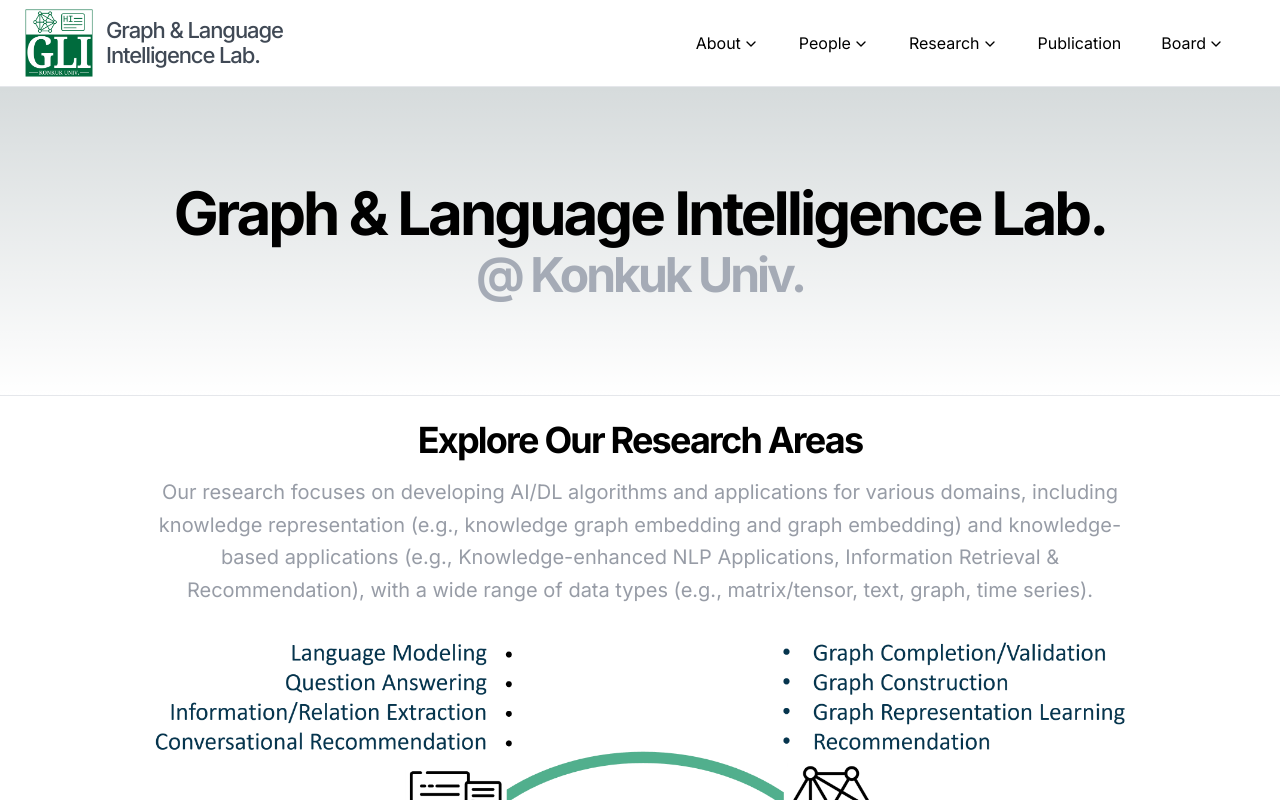
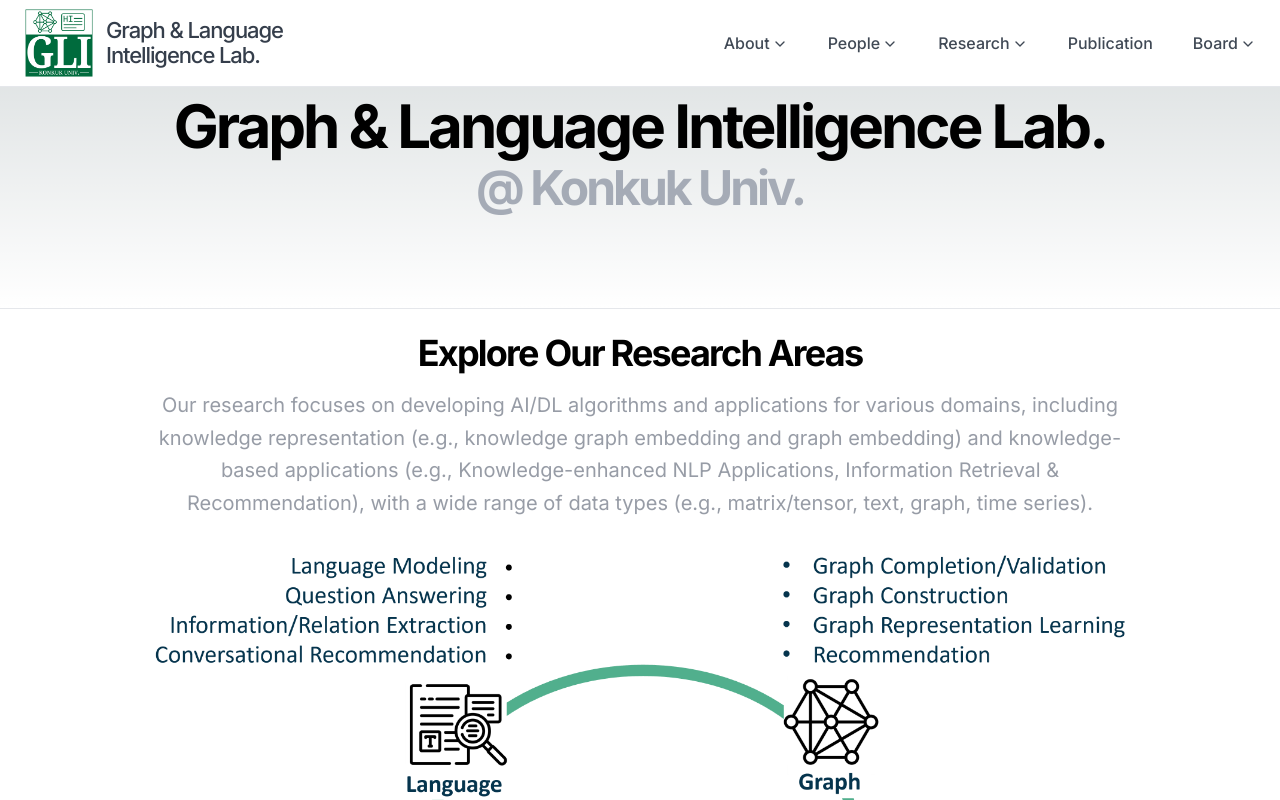
Before and after one commit to GLI-Lab/GLI-Lab, a Next.js app: page / in a window 1280 px wide. Shown: the top 800 px of the page. Built offline with nearby package versions, Linux system fonts and the light colour scheme.

Commit message:
reduce the logo size according to scrolling

```diff
--- a/src/components/Header_v2.tsx
+++ b/src/components/Header_v2.tsx
@@ -1,7 +1,7 @@
 "use client"  // useStatus 때문에
 
 import Image from 'next/image'
-import { useState } from "react"
+import { useState, useEffect } from "react"
 import Link from "next/link"
 import { ChevronDown, Menu } from "lucide-react"
 import * as React from "react";
@@ -9,6 +9,24 @@ import * as React from "react";
 export default function Header() {
   const [menu, setMenu] = useState (false)
   const [activeMenu, setActiveMenu] = useState<number | null>(null);
+
+  const [isScrolled, setIsScrolled] = useState(false);
+
+  useEffect(() => {
+    const handleScroll = () => {
+      if (window.scrollY > 50) {
+        setIsScrolled(true);
+      } else {
+        setIsScrolled(false);
+      }
+    };
+
+    window.addEventListener('scroll', handleScroll);
+
+    return () => {
+      window.removeEventListener('scroll', handleScroll);
+    };
+  }, []);
 
   // 메뉴 항목 정의 (서브 메뉴를 포함할 수 있도록)
   const menus = [
@@ -54,18 +72,17 @@ export default function Header() {
   ];
 
   return (
-    <nav className="bg-white w-full border-b md:border-b-1">
-      <div className="items-center max-w-screen-xl pl-6 pr-6 mx-auto md:flex md:pr-14">
-        <div className="flex items-center justify-between py-2">
+    // 항상 상단에 고정: fixed top-0
+    <nav className="fixed top-0 bg-white w-full border-b md:border-b-1">
+      <div className="items-center max-w-screen-xl pl-6 pr-6 mx-auto md:flex">
+        <div className={`flex items-center justify-between ${isScrolled ? "py-1" : "py-2"}`}>
 
           {/* 네비게이션 로고 */}
           <Link href="/" className="items-center flex min-w-[270px]">
-            {/*lg:h-20 lg:w-20*/}
-            <div className="h-[70px] w-[70px]">
+            <div className={`${isScrolled ? "h-[55px] w-[55px] transition-all duration-500" : "h-[70px] w-[70px]"}`}>
               <Image src="/GLI_logo_green.png" alt="logo" width="96" height="96" layout="intrinsic"/>
             </div>
-            {/*lg:text-[24px]*/}
-            <div className="-space-y-2 ml-3 text-gray-800/85 font-medium tracking-tighter text-[22px]">
+            <div className={`-space-y-2 ml-3 text-gray-800/90 font-medium tracking-tighter ${isScrolled ? "text-[20px]" : "text-[22px]"}`}>
               <p>Graph & Language</p>
               <p>Intelligence Lab.</p>
             </div>
@@ -94,7 +111,7 @@ export default function Header() {
               >
 
                 {/* 메인 메뉴 */}
-                <Link href={item.path} className={`flex font-normal items-center pb-5 mt-5 ${
+                <Link href={item.path} className={`flex text-gray-800/85 font-medium items-center pb-5 mt-5 ${
                   activeMenu === idx ? "text-green-900" : "text-black"}`}>
                   {item.title}
                   {item.subMenus && !menu && (
@@ -109,8 +126,8 @@ export default function Header() {
                 {/* 서브 메뉴 리스트 */}
                 {activeMenu === idx && item.subMenus && (  // {true && item.subMenus && (
                   <ul
-                    className="absolute text-[14px] -mt-1 -left-6 border-t-4 border-green-900 divide-y divide-gray-200 bg-white
-                    shadow-xl z-10 md:w-auto animate-fade-up">
+                    className="absolute font-medium text-[14px] -mt-1 -left-6 border-t-4 border-green-900 divide-y divide-gray-200 bg-white
+                    shadow-xl z-10 md:w-[150px] animate-fade-up">
                     {item.subMenus.map((subItem, subIdx) => (
                       <li key={subIdx}
                           className="whitespace-nowrap hover:bg-gray-100 hover:text-green-900 hover:font-medium">
```
